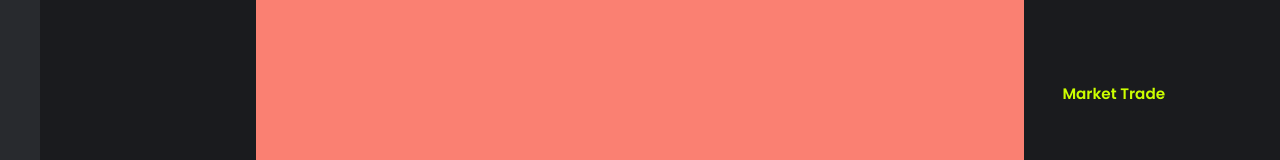
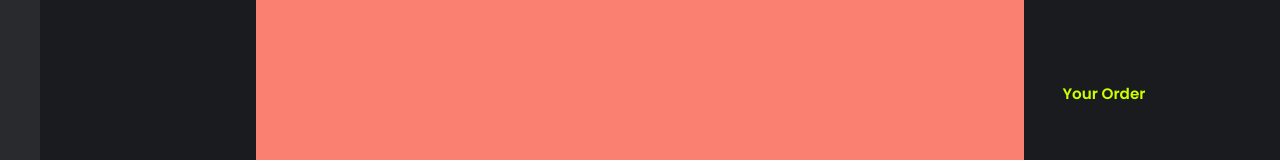
Before and after one commit to Bukharney/ProjectTradeKub, a React (Create React App) app: page /market in a window 1280 px wide. Shown: the part 330-490 px from the top of the page. Built offline with nearby package versions, Linux system fonts and the light colour scheme.

Commit message:
DeleteStocksymbol

```diff
--- a/src/component/Page/Market/Market.css
+++ b/src/component/Page/Market/Market.css
@@ -13,6 +13,7 @@
     justify-content: center;
   }
 
+/*-----LEFT-----*/
 .LeftTopContainer{
     /*background: darkslategray;*/
     width: 100%;
--- a/src/component/Page/Market/Market.js
+++ b/src/component/Page/Market/Market.js
@@ -111,7 +111,7 @@ export const Market = () => {
             <div className="rightSplit-Text">Symbol Price</div>
           </div>
           <div className="rightSplit">
-            <div className="rightSplit-Header">Market Trade</div>
+            <div className="rightSplit-Header">Your Order</div>
           </div>
         </aside>
       </div>
```
Also changed, not shown: src/component/Page/Market/stocksymbol.js (deleted).
